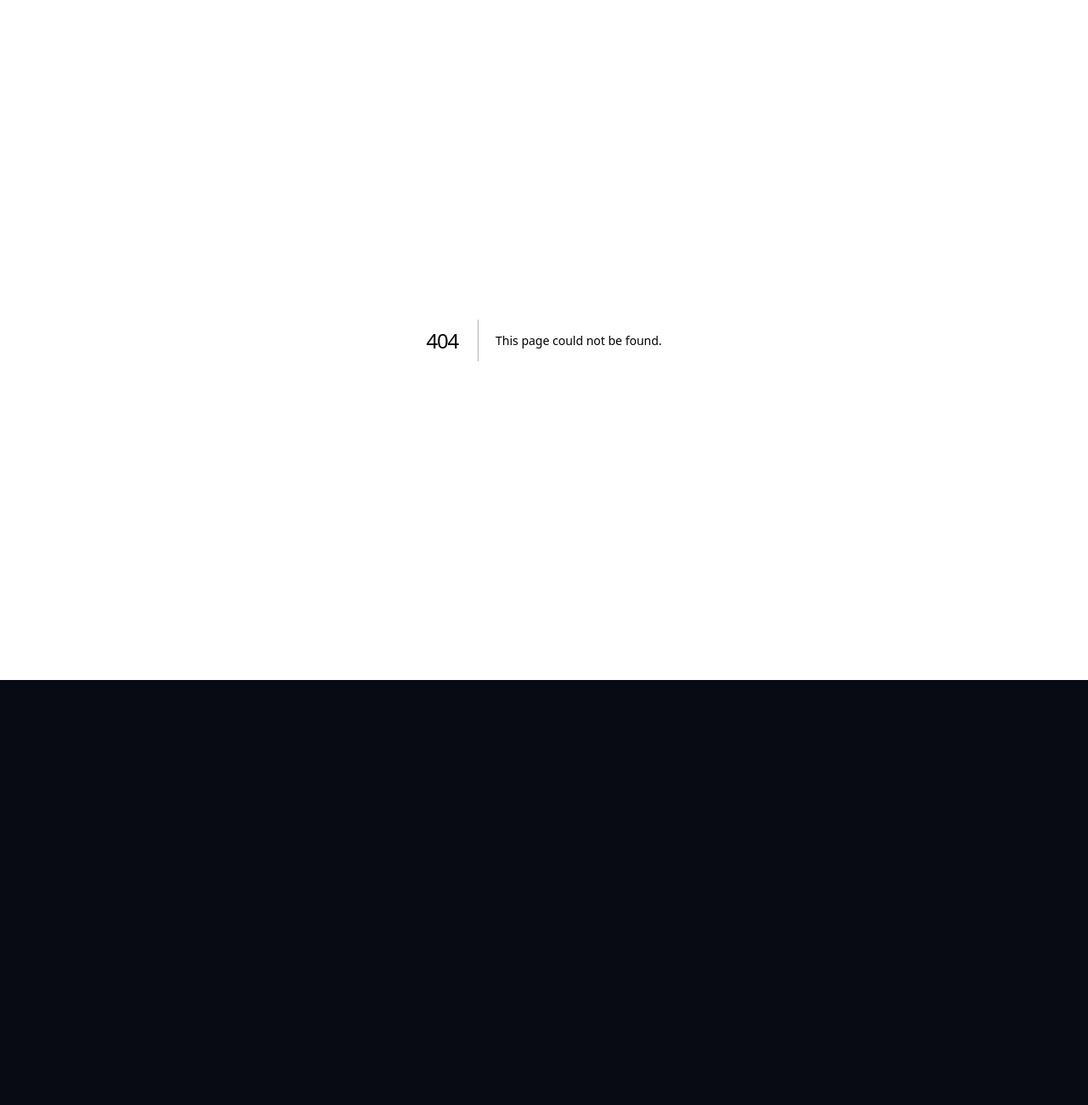
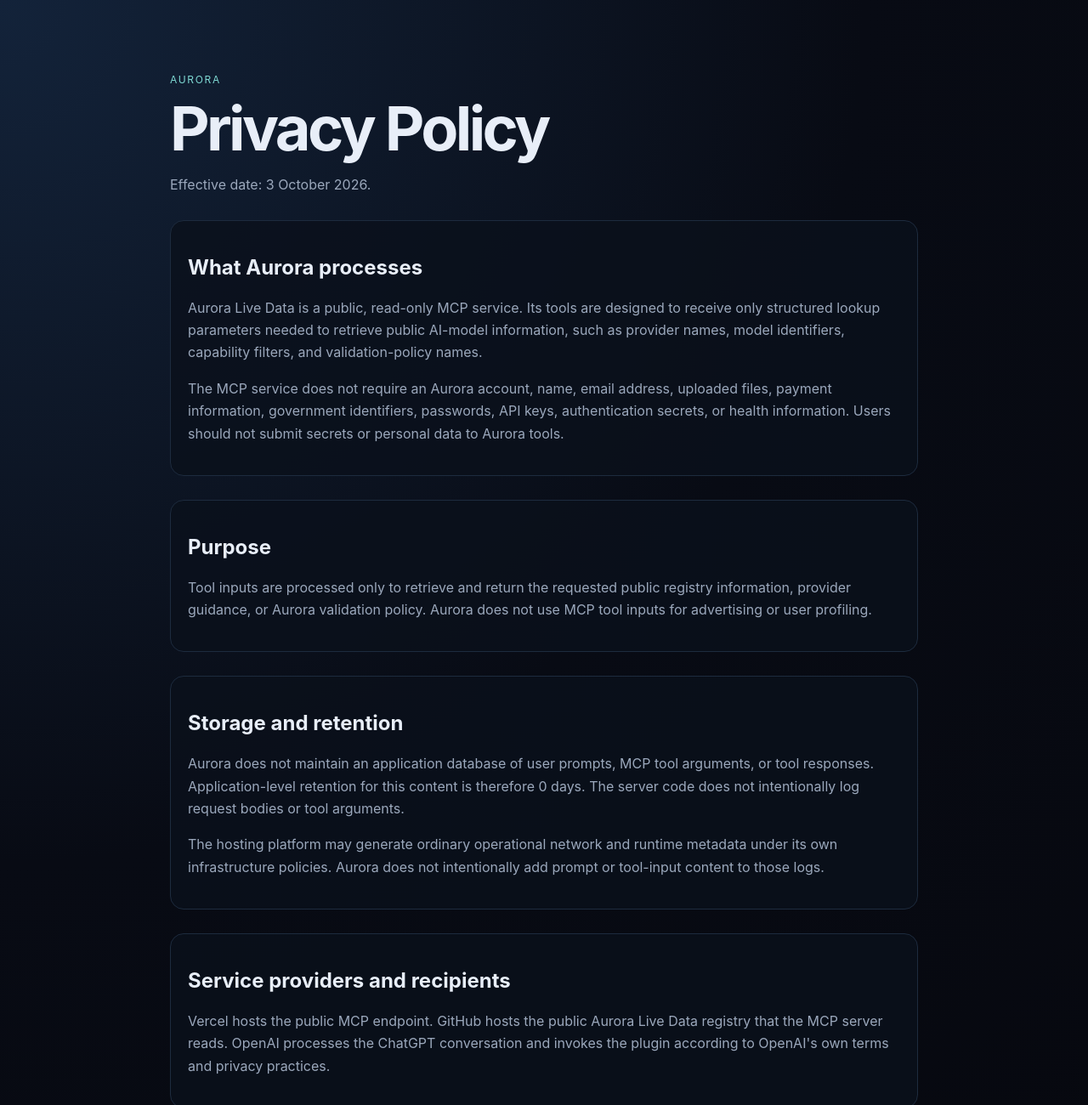
Before and after one commit to Allerxis/aurora-live-data, a Next.js app in the folder mcp-server/: page /privacy in a window 1280 px wide. Before the commit this address had no page. Shown: the top 1300 px of the page at 85% size. Before the commit the page ends 800 px from the top, so only its background shows below. Built offline with nearby package versions, Linux system fonts and the light colour scheme.

Commit message:
Add Aurora privacy policy

```diff
--- /dev/null
+++ b/mcp-server/app/privacy/page.tsx
@@ -0,0 +1,90 @@
+export const metadata = {
+  title: 'Aurora Privacy Policy',
+  description: 'Privacy policy for the Aurora ChatGPT plugin and Aurora Live Data MCP.',
+};
+
+export default function PrivacyPage() {
+  return (
+    <main>
+      <p className="eyebrow">Aurora</p>
+      <h1>Privacy Policy</h1>
+      <p>Effective date: 3 October 2026.</p>
+
+      <div className="card">
+        <h2>What Aurora processes</h2>
+        <p>
+          Aurora Live Data is a public, read-only MCP service. Its tools are
+          designed to receive only structured lookup parameters needed to
+          retrieve public AI-model information, such as provider names, model
+          identifiers, capability filters, and validation-policy names.
+        </p>
+        <p>
+          The MCP service does not require an Aurora account, name, email
+          address, uploaded files, payment information, government identifiers,
+          passwords, API keys, authentication secrets, or health information.
+          Users should not submit secrets or personal data to Aurora tools.
+        </p>
+      </div>
+
+      <div className="card">
+        <h2>Purpose</h2>
+        <p>
+          Tool inputs are processed only to retrieve and return the requested
+          public registry information, provider guidance, or Aurora validation
+          policy. Aurora does not use MCP tool inputs for advertising or user
+          profiling.
+        </p>
+      </div>
+
+      <div className="card">
+        <h2>Storage and retention</h2>
+        <p>
+          Aurora does not maintain an application database of user prompts,
+          MCP tool arguments, or tool responses. Application-level retention
+          for this content is therefore 0 days. The server code does not
+          intentionally log request bodies or tool arguments.
+        </p>
+        <p>
+          The hosting platform may generate ordinary operational network and
+          runtime metadata under its own infrastructure policies. Aurora does
+          not intentionally add prompt or tool-input content to those logs.
+        </p>
+      </div>
+
+      <div className="card">
+        <h2>Service providers and recipients</h2>
+        <p>
+          Vercel hosts the public MCP endpoint. GitHub hosts the public Aurora
+          Live Data registry that the MCP server reads. OpenAI processes the
+          ChatGPT conversation and invokes the plugin according to OpenAI's
+          own terms and privacy practices.
+        </p>
+      </div>
+
+      <div className="card">
+        <h2>User controls</h2>
+        <p>
+          Because Aurora does not maintain user accounts or an application
+          database of tool content, there is normally no Aurora-held personal
+          profile to access, correct, or delete. Users can stop use at any time
+          by disabling or uninstalling the plugin in ChatGPT.
+        </p>
+      </div>
+
+      <div className="card">
+        <h2>Changes</h2>
+        <p>
+          This policy may be updated when Aurora's data handling changes. The
+          effective date above will be updated when material changes are made.
+        </p>
+      </div>
+
+      <p>
+        Privacy questions can be submitted through the public support channel:
+        {' '}
+        <a href="/support">Aurora Support</a>.
+      </p>
+      <p><a href="/">Back to Aurora</a></p>
+    </main>
+  );
+}
```
